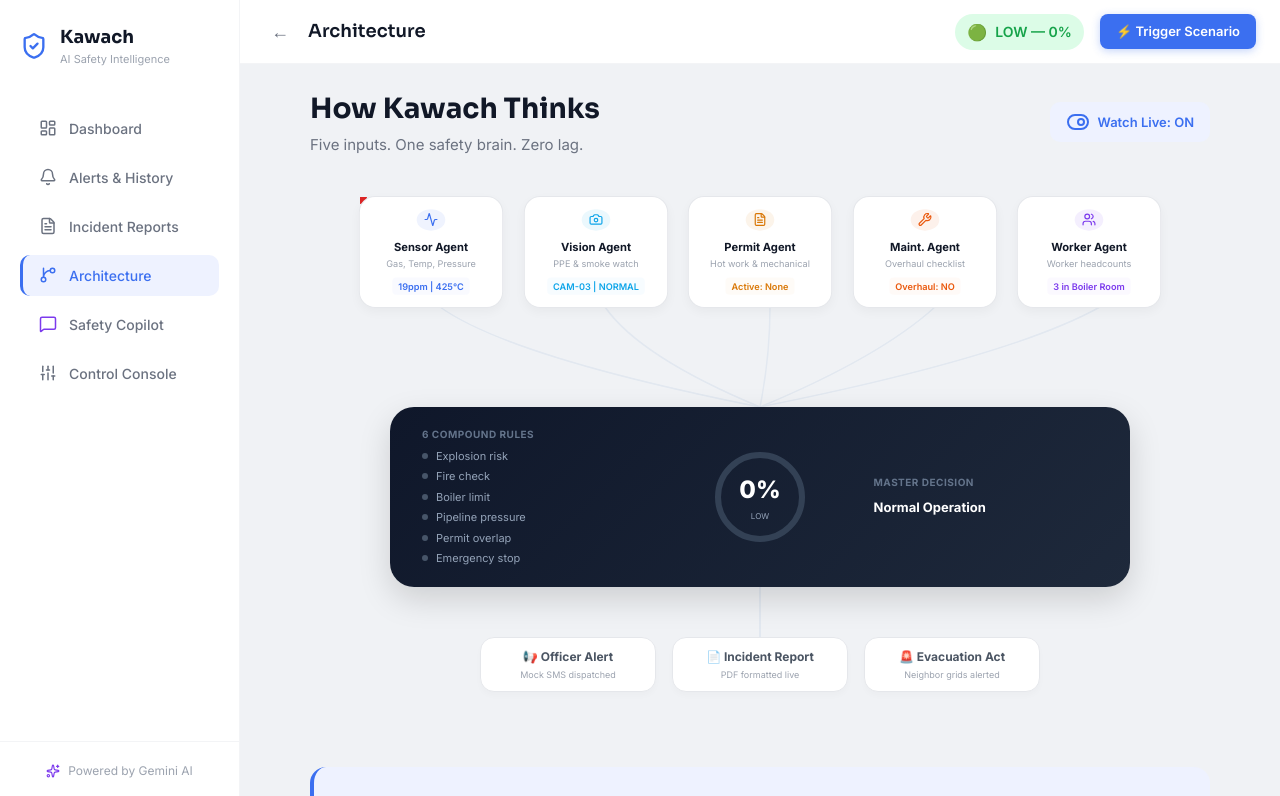
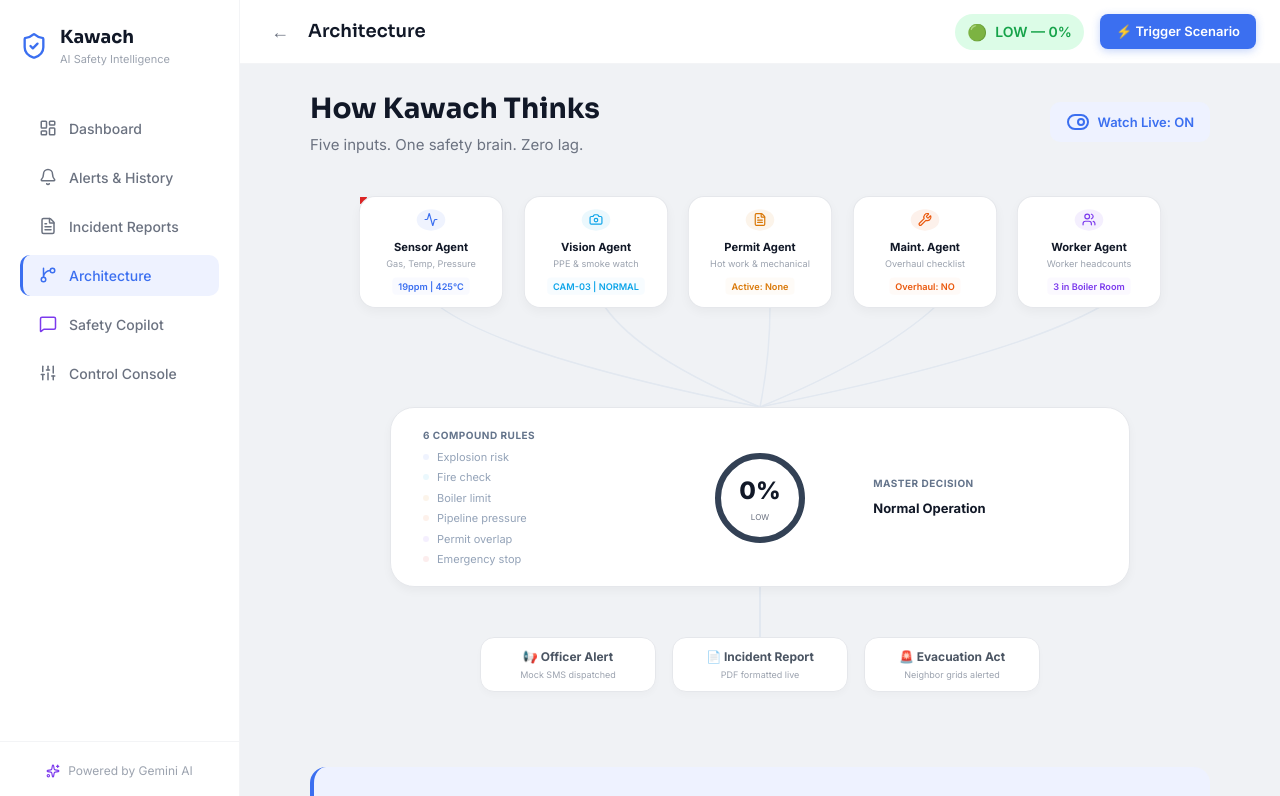
Before and after one commit to snehashish-saha/ET_AI_HACKATHON, a React (Vite) app in the folder kawach-web/: page /app/architecture in a window 1280 px wide. Shown: the top 796 px of the page. Built offline with nearby package versions, Linux system fonts and the light colour scheme.

Commit message:
Frontend changes

```diff
--- a/kawach-web/src/components/layout/Sidebar.tsx
+++ b/kawach-web/src/components/layout/Sidebar.tsx
@@ -16,13 +16,15 @@ export default function Sidebar() {
 
   return (
     <div style={{ width: '240px', height: '100vh', position: 'fixed', left: 0, top: 0, backgroundColor: '#FFFFFF', borderRight: '1px solid #F3F4F6', display: 'flex', flexDirection: 'column', zIndex: 100 }}>
-      <div style={{ padding: '24px 20px', display: 'flex', alignItems: 'center', gap: '12px' }}>
-        <ShieldCheck size={28} color="#3B6FF0" />
-        <div>
-          <div style={{ fontSize: '18px', fontWeight: 700, color: '#111827', fontFamily: 'Sora, sans-serif' }}>Kawach</div>
+      <Link to="/" style={{ textDecoration: 'none', color: 'inherit' }}>
+        <div style={{ padding: '24px 20px', display: 'flex', alignItems: 'center', gap: '12px', cursor: 'pointer' }}>
+          <ShieldCheck size={28} color="#3B6FF0" />
+          <div>
+            <div style={{ fontSize: '18px', fontWeight: 700, color: '#111827', fontFamily: 'Sora, sans-serif' }}>Kawach</div>
             <div style={{ fontSize: '11px', color: '#9CA3AF' }}>AI Safety Intelligence</div>
+          </div>
         </div>
-      </div>
+      </Link>
 
       <div style={{ flex: 1, padding: '0 12px', display: 'flex', flexDirection: 'column', gap: '8px', marginTop: '16px' }}>
         {navItems.map((item) => {
--- a/kawach-web/src/components/layout/TopBar.tsx
+++ b/kawach-web/src/components/layout/TopBar.tsx
@@ -1,5 +1,5 @@
 import React from 'react';
-import { Link } from 'react-router-dom';
+import { Link, useNavigate } from 'react-router-dom';
 
 interface TopBarProps {
   title: string;
@@ -9,6 +9,7 @@ interface TopBarProps {
 }
 
 export default function TopBar({ title, riskLevel, riskScore, onBack }: TopBarProps) {
+  const navigate = useNavigate();
   const emojiMap = {
     LOW: '🟢',
     MEDIUM: '🟡',
@@ -19,9 +20,19 @@ export default function TopBar({ title, riskLevel, riskScore, onBack }: TopBarPr
   return (
     <div style={{ height: '64px', position: 'fixed', top: 0, left: '240px', right: 0, backgroundColor: '#FFFFFF', borderBottom: '1px solid #F3F4F6', display: 'flex', alignItems: 'center', justifyContent: 'space-between', padding: '0 24px', zIndex: 50 }}>
       <div style={{ display: 'flex', alignItems: 'center', gap: '12px' }}>
-        {onBack && (
         <button
-            onClick={onBack}
+          onClick={() => {
+            if (onBack) return onBack();
+            try {
+              if (window.history && window.history.length > 1) {
+                navigate(-1);
+              } else {
+                navigate('/app/dashboard');
+              }
+            } catch (err) {
+              navigate('/app/dashboard');
+            }
+          }}
           style={{
             background: 'transparent', border: 'none', cursor: 'pointer',
             display: 'flex', alignItems: 'center', justifyContent: 'center',
@@ -29,10 +40,10 @@ export default function TopBar({ title, riskLevel, riskScore, onBack }: TopBarPr
             fontSize: '18px', color: '#6B7280', transition: 'all 0.2s'
           }}
           className="hover:bg-slate-100"
+          aria-label="Go back to dashboard"
         >
           ←
         </button>
-        )}
         <div style={{ fontSize: '18px', fontWeight: 600, color: '#111827', fontFamily: 'Sora, sans-serif' }}>
           {title}
         </div>
--- a/kawach-web/src/pages/Architecture.tsx
+++ b/kawach-web/src/pages/Architecture.tsx
@@ -10,6 +10,8 @@ const RISK_COLOR = {
   HIGH: '#EA580C',
   CRITICAL: '#DC2626',
 };
+// Colors used by the input agent boxes (keeps visual consistency)
+const RULE_COLORS = ['#3B6FF0', '#0EA5E9', '#D97706', '#EA580C', '#7C3AED', '#DC2626'];
 
 export default function Architecture() {
   const { report } = useLiveReport();
@@ -161,9 +163,10 @@ export default function Architecture() {
           {/* TIER 2: RISK REASONING ENGINE */}
           <div style={{
             position: 'absolute', top: '210px', left: '30px', right: '30px', height: '180px',
-            background: 'linear-gradient(135deg, #0F172A 0%, #1E293B 100%)', borderRadius: '24px',
-            padding: '20px 32px', boxShadow: '0 12px 32px rgba(0,0,0,0.15)', zIndex: 10,
-            display: 'grid', gridTemplateColumns: '1.2fr 1fr 1.2fr', gap: '20px', alignItems: 'center'
+            backgroundColor: '#FFFFFF', borderRadius: '24px',
+            padding: '20px 32px', boxShadow: '0 4px 10px rgba(0,0,0,0.04)', zIndex: 10,
+            display: 'grid', gridTemplateColumns: '1.2fr 1fr 1.2fr', gap: '20px', alignItems: 'center',
+            border: '1px solid #E5E7EB'
           }}>
             {/* Left: Rules */}
             <div style={{ display: 'flex', flexDirection: 'column', gap: '6px' }}>
@@ -171,14 +174,15 @@ export default function Architecture() {
               <div style={{ display: 'flex', flexDirection: 'column', gap: '4px' }}>
                 {['Explosion risk', 'Fire check', 'Boiler limit', 'Pipeline pressure', 'Permit overlap', 'Emergency stop'].map((rule, idx) => {
                   const isActive = watchLive && ruleActive(idx);
+                  const color = RULE_COLORS[idx] || '#475569';
                   return (
                     <div key={idx} style={{ display: 'flex', alignItems: 'center', gap: '8px', fontSize: '11px' }}>
                       <span style={{
                         width: '6px', height: '6px', borderRadius: '50%',
-                        backgroundColor: isActive ? '#DC2626' : '#475569',
-                        boxShadow: isActive ? '0 0 6px #DC2626' : 'none'
+                        backgroundColor: isActive ? color : `${color}15`,
+                        boxShadow: isActive ? `0 0 8px ${color}` : 'none'
                       }} />
-                      <span style={{ color: isActive ? '#FCA5A5' : '#94A3B8', fontWeight: isActive ? 600 : 400 }}>{rule}</span>
+                      <span style={{ color: isActive ? color : '#94A3B8', fontWeight: isActive ? 700 : 400 }}>{rule}</span>
                     </div>
                   );
                 })}
@@ -201,10 +205,10 @@ export default function Architecture() {
                   />
                 </svg>
                 <div style={{ display: 'flex', flexDirection: 'column', alignItems: 'center', zIndex: 5 }}>
-                  <span style={{ fontSize: '24px', fontWeight: 800, color: '#FFFFFF' }}>
+                  <span style={{ fontSize: '24px', fontWeight: 800, color: '#111827' }}>
                     {report.master_ai.risk_score}%
                   </span>
-                  <span style={{ fontSize: '8px', color: '#94A3B8', textTransform: 'uppercase', marginTop: '2px' }}>
+                  <span style={{ fontSize: '8px', color: '#6B7280', textTransform: 'uppercase', marginTop: '2px' }}>
                     {report.master_ai.risk_level}
                   </span>
                 </div>
@@ -215,7 +219,7 @@ export default function Architecture() {
             <div style={{ display: 'flex', flexDirection: 'column', gap: '8px' }}>
               <div style={{ fontSize: '10px', fontWeight: 700, color: '#64748B', textTransform: 'uppercase', letterSpacing: '0.5px' }}>Master Decision</div>
               <div style={{ display: 'flex', flexDirection: 'column', gap: '4px' }}>
-                <span style={{ fontSize: '13px', fontWeight: 700, color: '#FFFFFF' }}>{report.plant.incident}</span>
+                <span style={{ fontSize: '13px', fontWeight: 700, color: '#111827' }}>{report.plant.incident}</span>
                 {report.master_ai.reasons.length > 0 && (
                   <span style={{ fontSize: '11px', color: '#FCA5A5', lineHeight: 1.3 }}>
                     ⚠️ {report.master_ai.reasons[0]}
--- a/kawach-web/src/pages/LandingPage.tsx
+++ b/kawach-web/src/pages/LandingPage.tsx
@@ -91,6 +91,22 @@ export default function LandingPage() {
         @keyframes marquee {
           0% { transform: translateX(0%); }
           100% { transform: translateX(-50%); }
+        }
+        /* How-it-works card hover lift (matches six systems behavior) */
+        .how-step {
+          transition: transform 0.28s cubic-bezier(.2,.9,.2,1), box-shadow 0.28s ease, border-color 0.28s ease;
+          will-change: transform;
+          cursor: pointer;
+        }
+        .how-step:hover {
+          transform: translateY(-10px) scale(1.02);
+          box-shadow: 0 12px 30px rgba(59,111,240,0.10);
+          border-color: #C7D2FE;
+        }
+        .how-step.highlight:hover {
+          transform: translateY(-12px) scale(1.035);
+          box-shadow: 0 18px 40px rgba(124,58,237,0.14);
+          border-color: #C7D2FE;
         }
       `}</style>
 
@@ -398,7 +414,7 @@ export default function LandingPage() {
         <div style={{ display: 'grid', gridTemplateColumns: '1fr auto 1.1fr auto 1fr', alignItems: 'center', gap: '20px' }}>
 
           {/* Step 1 */}
-          <div style={{
+          <div className="how-step" style={{
             backgroundColor: '#FFFFFF', border: '1px solid #E5E7EB',
             borderRadius: '20px', padding: '24px', display: 'flex', flexDirection: 'column', gap: '16px'
           }}>
@@ -425,10 +441,10 @@ export default function LandingPage() {
           <div style={{ fontSize: '24px', color: '#3B6FF0' }}>→</div>
 
           {/* Step 2 */}
-          <div style={{
+          <div className="how-step highlight" style={{
             backgroundColor: '#EEF2FF', border: '1px solid #C7D2FE',
             borderRadius: '20px', padding: '32px', display: 'flex', flexDirection: 'column', gap: '20px',
-            transform: 'scale(1.05)', boxShadow: '0 4px 12px rgba(59,111,240,0.1)'
+            boxShadow: '0 4px 12px rgba(59,111,240,0.1)'
           }}>
             <div style={{ fontSize: '12px', color: '#7C3AED', fontWeight: 600 }}>STEP 02 — COGNITIVE FUSION</div>
             <h3 style={{ fontSize: '18px', fontWeight: 700, margin: 0, color: '#111827' }}>Kawach connects the dots</h3>
@@ -452,7 +468,7 @@ export default function LandingPage() {
           <div style={{ fontSize: '24px', color: '#7C3AED' }}>→</div>
 
           {/* Step 3 */}
-          <div style={{
+          <div className="how-step" style={{
             backgroundColor: '#FFFFFF', border: '1px solid #E5E7EB',
             borderRadius: '20px', padding: '24px', display: 'flex', flexDirection: 'column', gap: '16px'
           }}>
```
Lines whose indentation alone changed are shown as unchanged.
